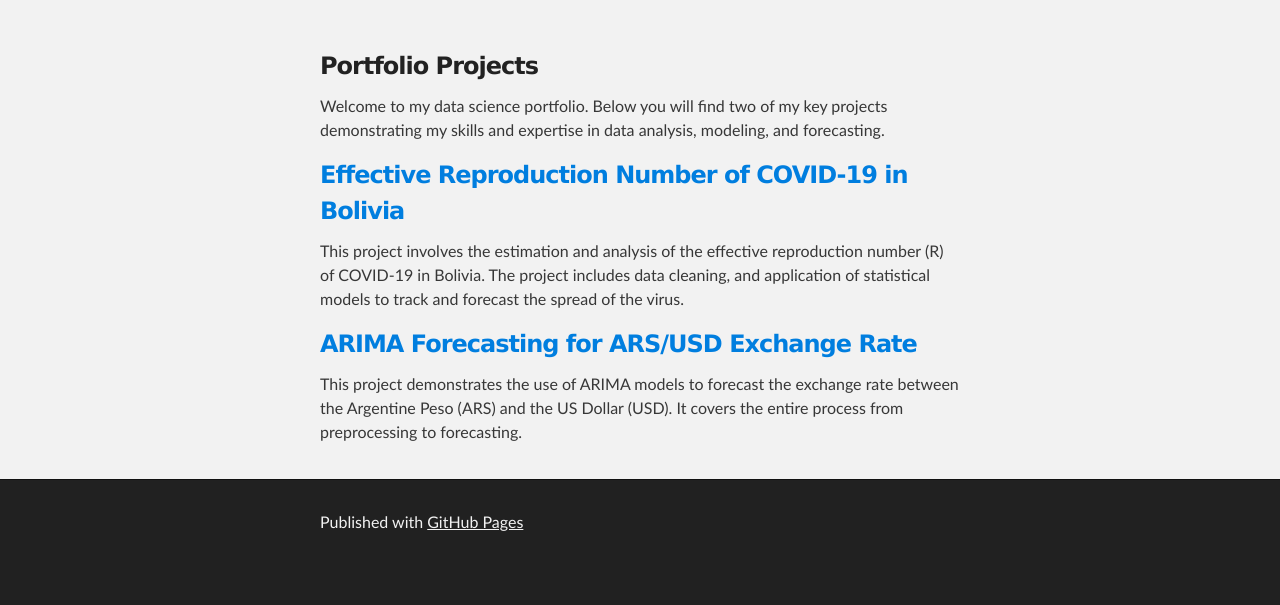
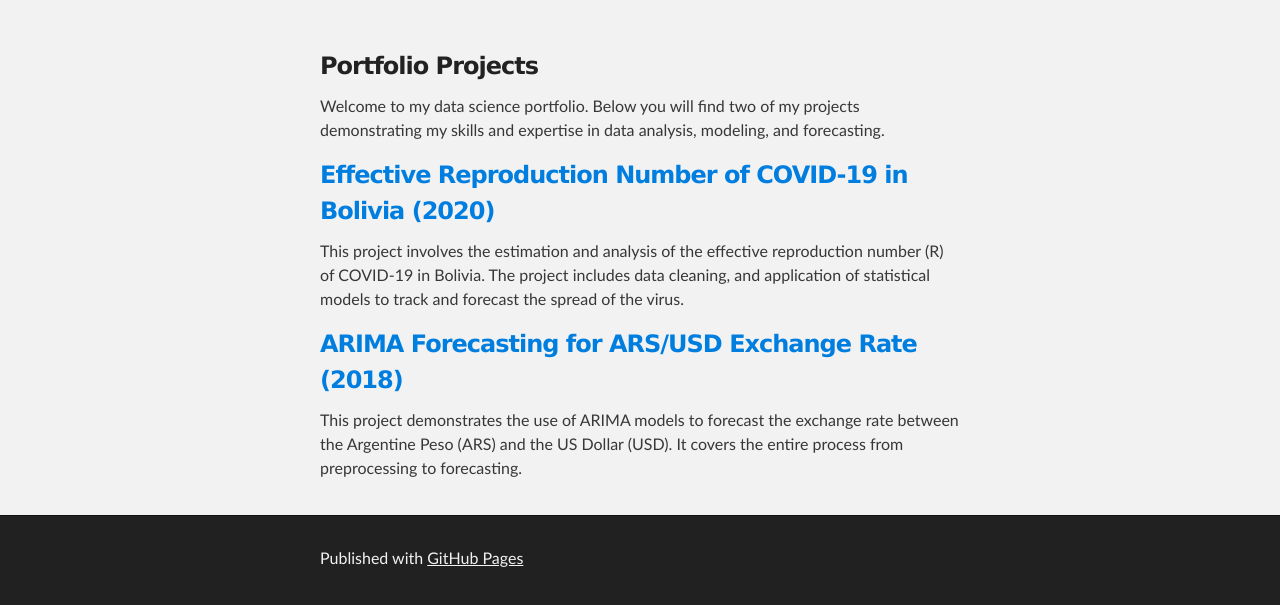
Before and after one commit to Ashercroft/ashercroft.github.io, a plain HTML site: page index.html in a window 1280 px wide. Shown: the part 275-880 px from the top of the page. Before the commit the page ends 844 px from the top, so only its background shows below. Drawn offline with Linux system fonts and the light colour scheme.

Commit message:
Update index.html

```diff
--- a/index.html
+++ b/index.html
@@ -23,12 +23,12 @@
   <div id="main_content_wrap" class="outer">
     <section id="main_content" class="inner">
       <h3>Portfolio Projects</h3>
-      <p>Welcome to my data science portfolio. Below you will find two of my key projects demonstrating my skills and expertise in data analysis, modeling, and forecasting.</p>
+      <p>Welcome to my data science portfolio. Below you will find two of my projects demonstrating my skills and expertise in data analysis, modeling, and forecasting.</p>
 
-      <h3><a href="https://ashercroft.github.io/Numero_Efectivo_de_Reproduccion_del_COVID-19_en_Bolivia.html">Effective Reproduction Number of COVID-19 in Bolivia</a></h3>
+      <h3><a href="https://ashercroft.github.io/Numero_Efectivo_de_Reproduccion_del_COVID-19_en_Bolivia.html">Effective Reproduction Number of COVID-19 in Bolivia (2020)</a></h3>
       <p>This project involves the estimation and analysis of the effective reproduction number (R) of COVID-19 in Bolivia. The project includes data cleaning, and application of statistical models to track and forecast the spread of the virus.</p>
 
-      <h3><a href="https://ashercroft.github.io/ARIMA+Forecasting+ARS_USD.html">ARIMA Forecasting for ARS/USD Exchange Rate</a></h3>
+      <h3><a href="https://ashercroft.github.io/ARIMA+Forecasting+ARS_USD.html">ARIMA Forecasting for ARS/USD Exchange Rate (2018)</a></h3>
       <p>This project demonstrates the use of ARIMA models to forecast the exchange rate between the Argentine Peso (ARS) and the US Dollar (USD). It covers the entire process from preprocessing to forecasting.</p>
     </section>
   </div>
```
